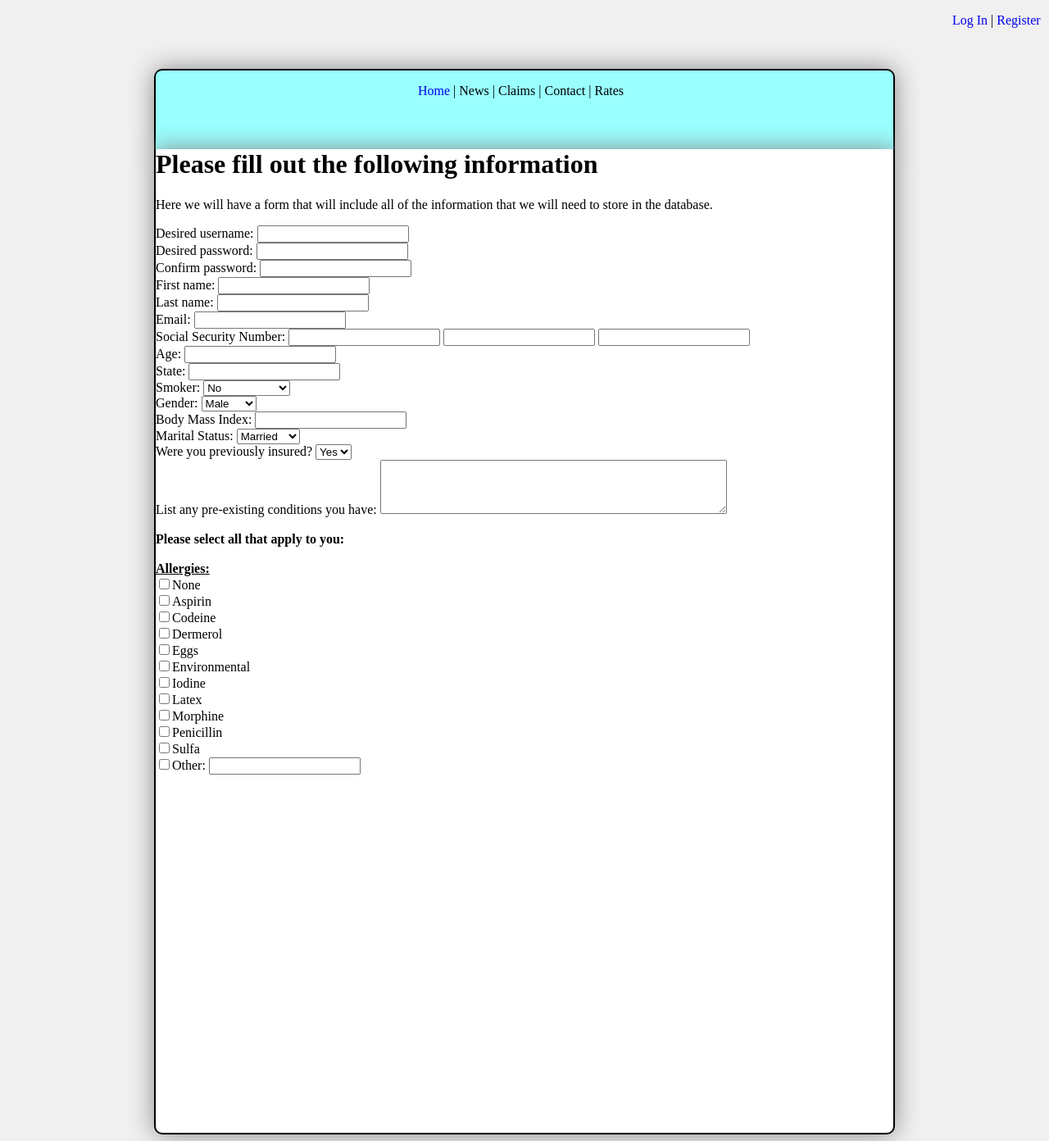
After one commit to zswalter/CSE233-Final-Project, a Django app: page /register1 in a window 1280 px wide. The commit adds this page. Shown: the whole page at 82% size. Run offline with Django 3.2, Linux system fonts and the light colour scheme.

Commit message:
Create 3 separate pages for the register form.

```diff
--- a/cse233care/templates/logged_in_view.html
+++ b/cse233care/templates/logged_in_view.html
@@ -7,13 +7,12 @@
 </head>
 {% load static %}
 <link rel="stylesheet" href="{% static 'css/template.css' %}">
-<link rel="stylesheet" href="{% static 'css/main.css' %}">
 <body>
     <div id="login">
         <ul>
             <li><a href="{% url 'logged_in' %}">Log In</a></li>
             <li> | </li>
-            <li><a href="{% url 'register' %}">Register</a></li>
+            <li><a href="{% url 'register1' %}">Register</a></li>
         </ul>
     </div>
     <div id="menu">
--- a/cse233care/templates/main_view.html
+++ b/cse233care/templates/main_view.html
@@ -13,7 +13,7 @@
         <ul>
             <li><a href="{% url 'logged_in' %}">Log In</a></li>
             <li> | </li>
-            <li><a href="{% url 'register' %}">Register</a></li>
+            <li><a href="{% url 'register1' %}">Register</a></li>
         </ul>
     </div>
     <div id="menu">
--- /dev/null
+++ b/cse233care/templates/register1.html
@@ -0,0 +1,97 @@
+<!DOCTYPE html>
+<html>
+<head>
+	<title>
+		Register
+	</title>
+</head>
+{% load static %}
+<link rel="stylesheet" href="{% static 'css/template.css' %}">
+<body>
+    <div id="login">
+        <ul>
+            <li><a href="{% url 'logged_in' %}">Log In</a></li>
+            <li> | </li>
+            <li><a href="{% url 'register1' %}">Register</a></li>
+        </ul>
+    </div>
+    <div id="menu">
+        <ul>
+            <li><a href="{% url 'index'%}">Home</a></li>
+            <li> | </li>
+            <li>News</li>
+            <li> | </li>
+            <li>Claims</li>
+            <li> | </li>
+            <li>Contact</li>
+            <li> | </li>
+            <li>Rates</li>
+        </ul>
+    </div>
+    <div id="content">
+        <h1>Please fill out the following information</h1>
+        <p>
+            Here we will have a form that will include all of the information
+            that we will need to store in the database.
+        </p>
+
+        <form>
+            Desired username: <input type="text" name="username"><br>
+            Desired password: <input type="password" name="username"><br>
+            Confirm password: <input type="password" name="username"><br>
+            First name: <input type="text" name="firstname"><br>
+            Last name: <input type="text" name="lastname"><br>
+            Email: <input type="text" name="email"><br>
+            Social Security Number: <input type="tel" name="ssn-first">
+            <input type="tel" name="ssn-middle">
+            <input type="tel" name="ssn-last"><br>
+            Age: <input type="number" name="age"><br>
+            State: <input type="text" name="state"><br>
+            Smoker:
+            <select name="smoker">
+            <option value="no">No</option>
+            <option value="yes">Yes</option>
+            <option value="quit">I did, but I quit</option>
+            </select></br>
+            Gender:
+            <select name="gender">
+            <option value="male">Male</option>
+            <option value="female">Female</option>
+            </select></br>
+            Body Mass Index: <input type="tel" name="bmi"><br>
+            Marital Status:
+            <select name="marital">
+            <option value="married">Married</option>
+            <option value="single">Single</option>
+            <option value="divorced">Divorced</option>
+            <option value="widowed">Widowed</option>
+            </select></br>
+            Were you previously insured?
+            <select name="prev_insured">
+            <option value="yes">Yes</option>
+            <option value="no">No</option>
+            </select></br>
+            List any pre-existing conditions you have:
+            <textarea rows="4" cols="50">
+            </textarea>
+            <br>
+            <br>
+                <b>Please select all that apply to you:</b><br>
+                <br>
+                <b><u>Allergies:</u></b><br>
+                <input type="checkbox" value="none">None<br>
+                <input type="checkbox" value="aspirin">Aspirin<br>
+                <input type="checkbox" value="codeine">Codeine<br>
+                <input type="checkbox" value="dermerol">Dermerol<br>
+                <input type="checkbox" value="eggs">Eggs<br>
+                <input type="checkbox" value="environmental">Environmental<br>
+                <input type="checkbox" value="iodine">Iodine<br>
+                <input type="checkbox" value="latex">Latex<br>
+                <input type="checkbox" value="morphine">Morphine<br>
+                <input type="checkbox" value="penicillin">Penicillin<br>
+                <input type="checkbox" value="sulfa">Sulfa<br>
+                <input type="checkbox" value="other">Other: <input type="text" name="other">
+        </form>
+    </div>
+</body>
+</html>
--- a/cse233care/views.py
+++ b/cse233care/views.py
@@ -6,5 +6,11 @@ def main_view(request):
 def logged_in_view(request):
     return render_to_response('logged_in_view.html', locals())
 
-def register(request):
-    return render_to_response('register.html', locals())
+def register1(request):
+    return render_to_response('register1.html', locals())
+
+def register2(request):
+    return render_to_response('register2.html', locals())
+
+def register3(request):
+    return render_to_response('register3.html', locals())
--- a/final_project/urls.py
+++ b/final_project/urls.py
@@ -8,5 +8,7 @@ from cse233care import views
 urlpatterns = patterns('',
     url('^$', views.main_view, name='index'),
     url('^logged_in$', views.logged_in_view, name='logged_in'),
-    url('^register$', views.register, name='register'),
+    url('^register1$', views.register1, name='register1'),
+    url('^register2$', views.register2, name='register2'),
+    url('^register3$', views.register3, name='register3'),
 )
```
Also changed, not shown: cse233care/templates/register2.html (renamed from cse233care/templates/register.html, +5 -101 lines), cse233care/templates/register3.html (added, +77 -0 lines).
